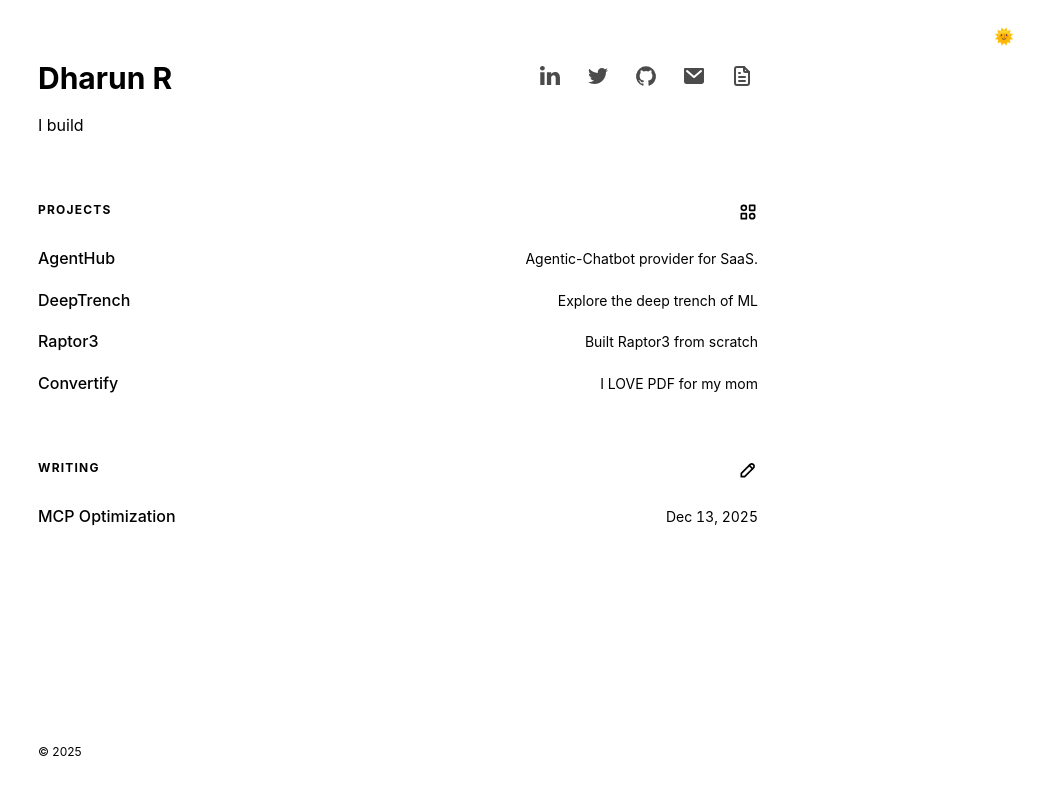
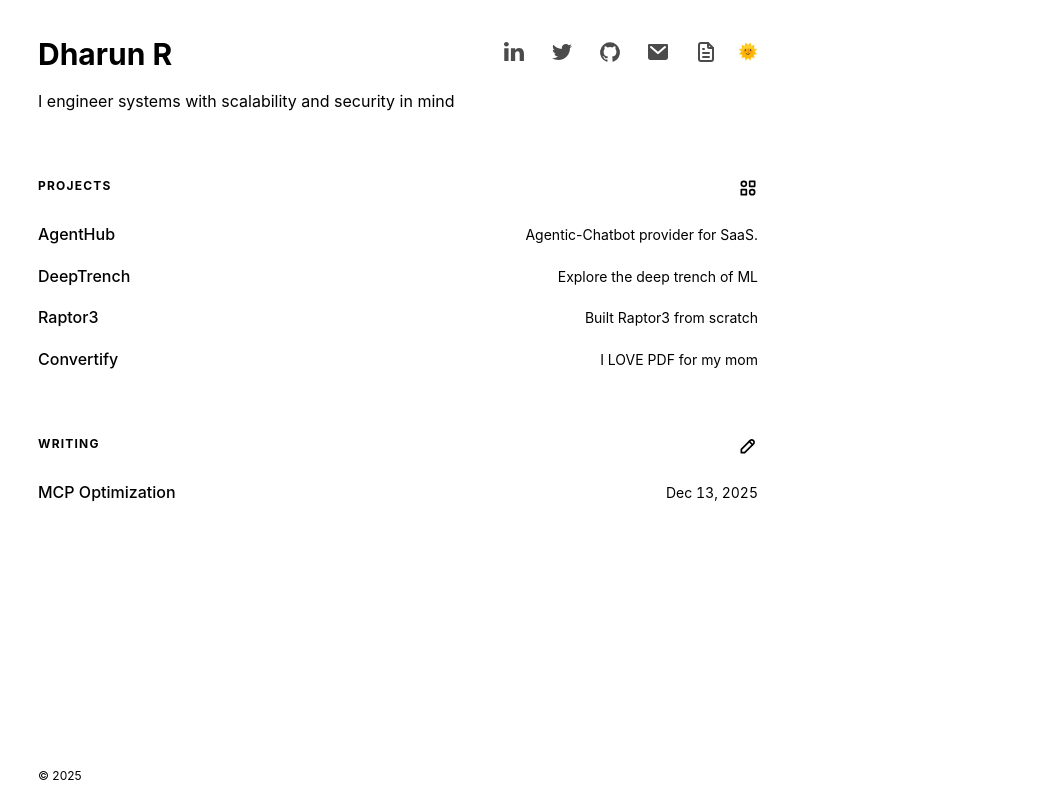
Before and after one commit to DharuNamikaze/portfolio, an Astro site: page / in a window 1280 px wide. Shown: the whole page, without its empty margins (242-1280 px from the left). Built offline with nearby package versions, Linux system fonts and the light colour scheme; Astro itself is replaced by a stand-in of ours.

Commit message:
Layout Changes

```diff
--- a/src/layouts/Layout.astro
+++ b/src/layouts/Layout.astro
@@ -1,6 +1,5 @@
 ---
 import '../styles/global.css';
-import ThemeToggle from '../components/ThemeToggle.astro';
 
 interface Props {
 	title: string;
@@ -20,12 +19,7 @@ const { title } = Astro.props;
 		<title>{title}</title>
 	</head>
 	<body class="font-sans antialiased">
-		<!-- Theme Toggle positioned in top-right -->
-		<div class="fixed top-6 right-6 z-10">
-			<ThemeToggle />
-		</div>
-
-		<main class="max-w-3xl mx-auto px-6 py-10 min-h-screen flex flex-col">
+		<main class="max-w-3xl mx-auto px-6 py-4 min-h-screen flex flex-col">
 			<slot />
             <!-- Simple Footer -->
             <footer class="mt-auto pt-20 text-xs">
--- a/src/pages/index.astro
+++ b/src/pages/index.astro
@@ -1,5 +1,6 @@
 ---
 import Layout from "../layouts/Layout.astro";
+import ThemeToggle from "../components/ThemeToggle.astro";
 import { getCollection } from "astro:content";
 import "../../public/x.svg";
 // Get blog posts and sort by date
@@ -52,7 +53,7 @@ const projects = [
     <header class="mb-16">
         <div class="flex justify-between items-start mb-4 mt-5">
             <h1 class="text-3xl font-bold">Dharun R</h1>
-            <div class="flex gap-4">
+            <div class="flex gap-4 items-center">
                 {
                     Handles.map((handle) => (
                         <a
@@ -70,10 +71,11 @@ const projects = [
                         </a>
                     ))
                 }
+                <ThemeToggle />
             </div>
         </div>
         <p class="leading-relaxed">
-            I build
+            I engineer systems with scalability and security in mind
         </p>
     </header>
 
```
Also changed, not shown: .kiro/specs/minimalistic-portfolio/design.md (deleted), .kiro/specs/minimalistic-portfolio/requirements.md (deleted), .kiro/specs/minimalistic-portfolio/tasks.md (deleted).
